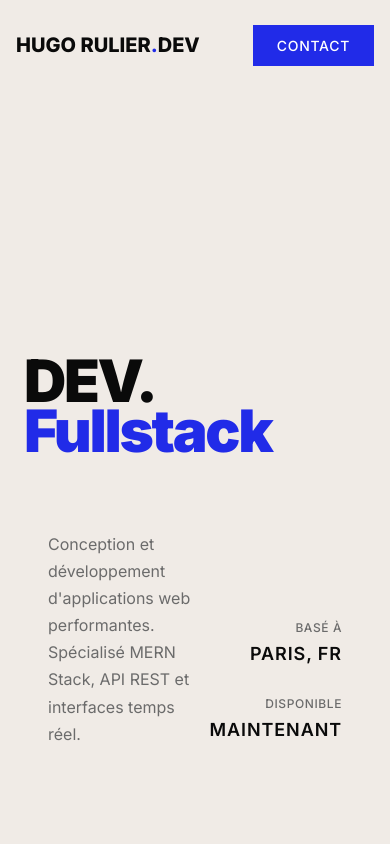
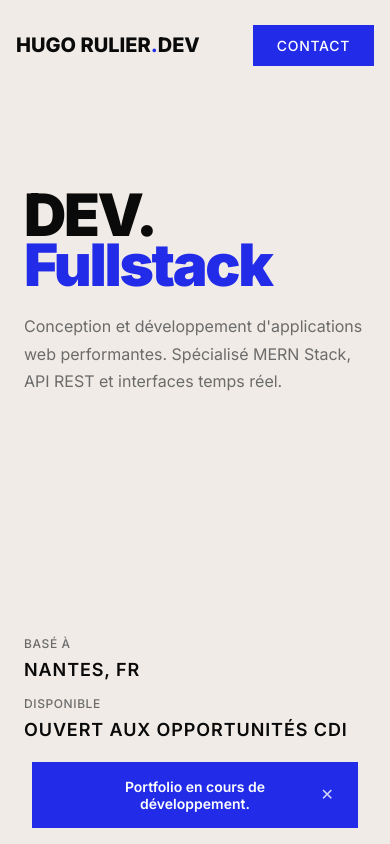
Before and after one commit to HRulier/hr-portfolio, a Next.js app: page / in a window 390 px wide. Shown: the top 844 px of the page. Built offline with nearby package versions, Linux system fonts and the light colour scheme.

Commit message:
wip(home-hero): responsive

```diff
--- a/src/app/layout.tsx
+++ b/src/app/layout.tsx
@@ -5,6 +5,7 @@ import "./globals.scss";
 import Header from "@/components/layout/Header";
 import Footer from "@/components/layout/Footer";
 import { TransitionProvider } from "@/components/layout/PageTransition";
+import DevBanner from "@/components/layout/DevBanner";
 
 const inter = Inter({
   variable: "--font-inter",
@@ -42,6 +43,7 @@ export default function RootLayout({
       <meta name="viewport" content="width=device-width, initial-scale=1.0" />
 
       <body className={`${inter.variable} ${jetbrainsMono.variable}`}>
+        <DevBanner />
         <TransitionProvider>
           <Header />
           {children}
--- a/src/components/Home/Hero/hero.module.scss
+++ b/src/components/Home/Hero/hero.module.scss
@@ -4,20 +4,38 @@
 
 .hero {
   position: relative;
-  min-height: 100vh;
+  height: 100vh;
   display: flex;
   flex-direction: column;
-  justify-content: center;
+  // justify-content: center;
   padding: $sp-section 1.5rem;
   overflow: hidden;
+
+  @media (min-width: $bp-sm) {
+    padding: $sp-section-lg 1.5rem;
+  }
 
   @media (min-width: $bp-md) {
     padding: $sp-section-lg 3rem;
   }
+
+  @media (min-width: $bp-lg) {
+    justify-content: center;
+  }
+
   .content {
+    display: flex;
+    flex-direction: column;
+    justify-content: flex-end;
+    flex: 0.5;
     max-width: 1400px;
     margin: 0 auto;
     width: 100%;
+
+    @media (min-width: $bp-sm) {
+      flex: initial;
+      justify-content: flex-start;
+    }
   }
 
   h2 {
@@ -26,8 +44,13 @@
 
   .content .title {
     @include title-hero();
-    margin-bottom: $sp-lg;
+    margin-bottom: $sp-md;
     overflow: hidden;
+
+    @media (min-width: $bp-sm) {
+      margin-bottom: $sp-lg;
+    }
+
     .line {
       position: relative;
       display: block;
@@ -51,14 +74,26 @@
   }
 
   .bottom {
-    position: absolute;
-    bottom: 6rem;
-    left: $sp-xl;
-    right: $sp-xl;
     display: flex;
+    flex: 1;
+    flex-direction: column;
     justify-content: space-between;
-    align-items: flex-end;
+    gap: $sp-lg;
     @include fadeIn();
+
+    @media (min-width: $bp-md) {
+      flex: initial;
+    }
+
+    @media (min-width: $bp-lg) {
+      position: absolute;
+      bottom: 6rem;
+      left: $sp-xl;
+      right: $sp-xl;
+      flex-direction: row;
+      justify-content: space-between;
+      align-items: flex-end;
+    }
 
     .text {
       @include text-hero();
@@ -69,8 +104,13 @@
     .meta {
       display: flex;
       flex-direction: column;
-      gap: $sp-md;
-      text-align: right;
+      gap: $sp-xs;
+      text-transform: uppercase;
+
+      @media (min-width: $bp-lg) {
+        text-align: right;
+        gap: $sp-md;
+      }
 
       span {
         display: block;
@@ -94,7 +134,7 @@
     position: absolute;
     bottom: $sp-lg;
     left: $sp-xl;
-    display: none;
+    display: flex;
     align-items: center;
     gap: $sp-sm;
     font-size: $fs-tag;
@@ -122,10 +162,6 @@
         animation: scrollPulse 2s ease-in-out infinite;
       }
     }
-
-    @media (min-width: $bp-md) {
-      display: flex;
-    }
   }
 
   @keyframes scrollPulse {
--- a/src/components/Home/Hero/index.tsx
+++ b/src/components/Home/Hero/index.tsx
@@ -23,11 +23,11 @@ export default function Hero() {
         <div className={styles.meta}>
           <div>
             <span className={styles.label}>BASÉ À</span>
-            <span>PARIS, FR</span>
+            <span>NANTES, FR</span>
           </div>
           <div>
             <span className={styles.label}>DISPONIBLE</span>
-            <span>MAINTENANT</span>
+            <span>Ouvert aux opportunités CDI</span>
           </div>
         </div>
       </div>
--- a/src/components/Home/Projects/projects.module.scss
+++ b/src/components/Home/Projects/projects.module.scss
@@ -49,7 +49,7 @@
         }
 
         .project {
-          width: clamp(450px, 45vw, 600px);
+          width: clamp(360px, 45vw, 600px);
         }
       }
     }
--- /dev/null
+++ b/src/components/layout/DevBanner/devBanner.module.scss
@@ -0,0 +1,84 @@
+@use "@/styles/variables" as *;
+
+.wrapper {
+  position: fixed;
+  left: 50%;
+  bottom: $sp-sm;
+  transform: translate(-50%, 0);
+  max-width: 440px;
+  width: 100%;
+  z-index: $z-navbar + 1;
+  padding: 0 $sp-lg;
+
+  animation: slideUpBanner $duration-fast ease forwards;
+
+  @keyframes slideUpBanner {
+    0% {
+      transform: translate(-50%, 150%);
+    }
+    100% {
+      transform: translate(-50%, 0);
+    }
+  }
+}
+
+.banner {
+  position: relative;
+  display: flex;
+  align-items: center;
+  justify-content: center;
+  padding: $sp-sm $sp-xl;
+  background-color: $color-tonic;
+  color: $color-white;
+}
+
+.shake {
+  animation: shake 0.6s ease;
+
+  @keyframes shake {
+    0%,
+    100% {
+      transform: translateX(0);
+    }
+    15% {
+      transform: translateX(-6px) rotate(-1deg);
+    }
+    30% {
+      transform: translateX(6px) rotate(1deg);
+    }
+    45% {
+      transform: translateX(-4px) rotate(-0.5deg);
+    }
+    60% {
+      transform: translateX(4px) rotate(0.5deg);
+    }
+    75% {
+      transform: translateX(-2px);
+    }
+  }
+}
+
+.message {
+  font-size: $fs-label;
+  font-weight: $fw-medium;
+  text-align: center;
+  margin: 0;
+}
+
+.close {
+  position: absolute;
+  right: $sp-sm;
+  background: none;
+  border: none;
+  color: $color-white;
+  cursor: pointer;
+  font-size: $fs-body;
+  line-height: 1;
+  padding: $sp-xs;
+  opacity: 0.8;
+  transition: opacity $duration-fast $ease-default;
+
+  &:hover {
+    opacity: 1;
+  }
+}
--- /dev/null
+++ b/src/components/layout/DevBanner/index.tsx
@@ -0,0 +1,57 @@
+"use client";
+
+import { useState, useEffect, useRef } from "react";
+import styles from "./devBanner.module.scss";
+
+const STORAGE_KEY = "dev-banner-dismissed";
+
+export default function DevBanner() {
+  const [visible, setVisible] = useState(false);
+  const [shaking, setShaking] = useState(false);
+  const intervalRef = useRef<ReturnType<typeof setInterval> | null>(null);
+
+  useEffect(() => {
+    const dismissed = localStorage.getItem(STORAGE_KEY);
+    // eslint-disable-next-line react-hooks/set-state-in-effect
+    if (!dismissed) setVisible(true);
+  }, []);
+
+  useEffect(() => {
+    if (!visible) return;
+
+    intervalRef.current = setInterval(() => {
+      setShaking(true);
+      setTimeout(() => setShaking(false), 600);
+    }, 7000);
+
+    return () => {
+      if (intervalRef.current) clearInterval(intervalRef.current);
+    };
+  }, [visible]);
+
+  const dismiss = () => {
+    localStorage.setItem(STORAGE_KEY, "true");
+    setVisible(false);
+  };
+
+  if (!visible) return null;
+
+  return (
+    <div className={styles.wrapper}>
+      <div
+        className={`${styles.banner} ${shaking ? styles.shake : ""}`}
+        role="status"
+        aria-live="polite"
+      >
+        <p className={styles.message}>Portfolio en cours de développement.</p>
+        <button
+          className={styles.close}
+          onClick={dismiss}
+          aria-label="Fermer le bandeau"
+        >
+          ✕
+        </button>
+      </div>
+    </div>
+  );
+}
--- a/src/components/shared/ProjectCard/project-card.module.scss
+++ b/src/components/shared/ProjectCard/project-card.module.scss
@@ -49,6 +49,7 @@
 
   ul {
     display: flex;
+    flex-wrap: wrap;
     gap: $sp-xs;
     margin: 0;
     li {
```
